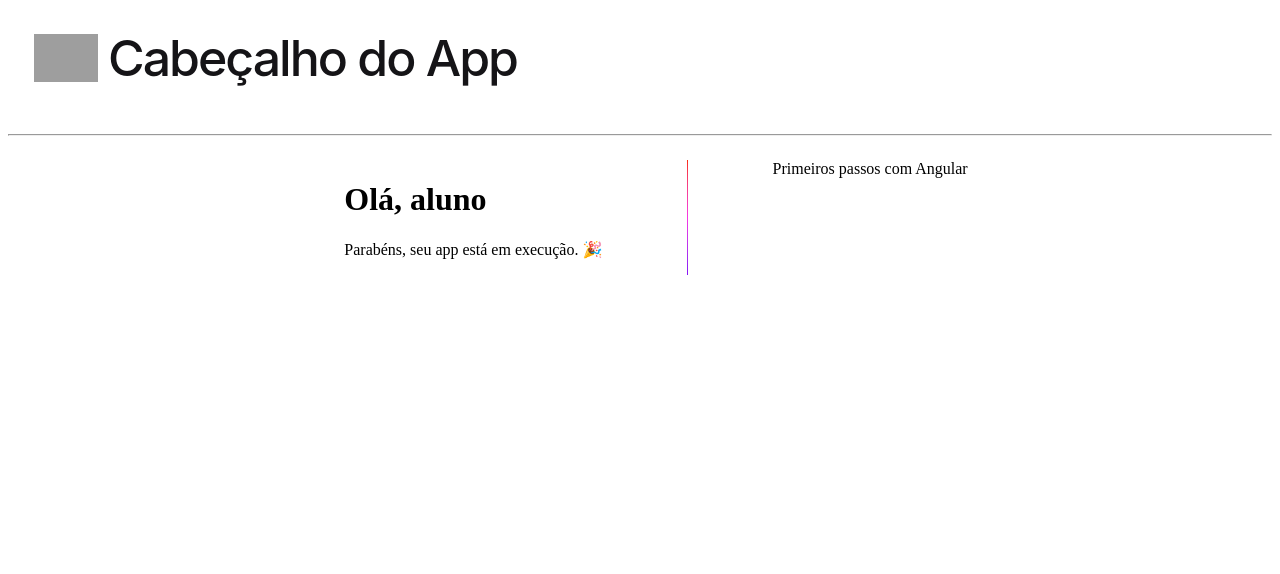
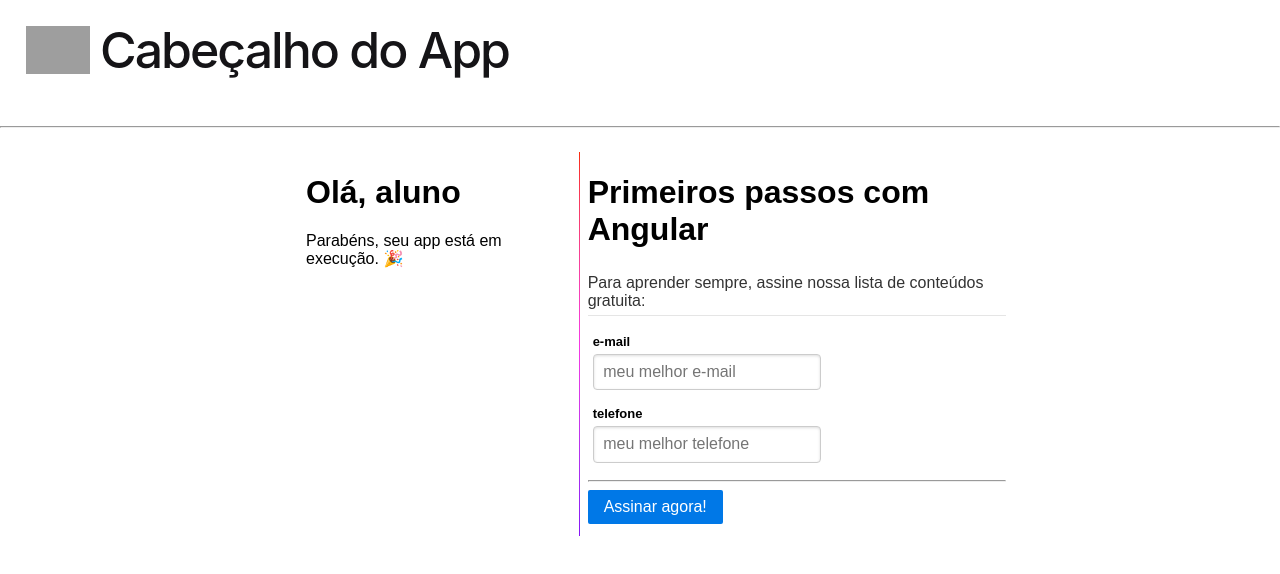
Before and after one commit to prof-emilio-resende/learn-angular, an Angular app: page / in a window 1280 px wide. Shown: the top 574 px of the page. Built offline with nearby package versions, Linux system fonts and the light colour scheme; grey boxes are pictures that could not be loaded.

Commit message:
purecss + signin form

```diff
--- a/src/app/content/content.component.html
+++ b/src/app/content/content.component.html
@@ -1,3 +1,4 @@
 <div class="right-side">
-    Primeiros passos com Angular
+    <h1>Primeiros passos com Angular</h1>
+    <app-signin></app-signin>
 </div>
--- a/src/app/content/content.component.ts
+++ b/src/app/content/content.component.ts
@@ -1,9 +1,10 @@
 import { Component } from '@angular/core';
+import { SigninComponent } from "../signin/signin.component";
 
 @Component({
   selector: 'app-content',
   standalone: true,
-  imports: [],
+  imports: [SigninComponent],
   templateUrl: './content.component.html',
   styleUrl: './content.component.css'
 })
--- /dev/null
+++ b/src/app/signin/signin.component.css
@@ -0,0 +1,10 @@
+.field {
+    padding: 5px 5px 5px 5px;
+}
+
+.fieldText {
+    text-align: left;
+    font-size: small;
+    font-family: Arial, Helvetica, sans-serif;
+    font-weight: bold;
+}
--- /dev/null
+++ b/src/app/signin/signin.component.html
@@ -0,0 +1,21 @@
+<div>
+  <div class="pure-form pure-form-stacked">
+    <fieldset>
+      <legend>
+        Para aprender sempre, assine nossa lista de conteúdos gratuita:
+      </legend>
+      <div class="field">
+        <label for="email" class="fieldText">e-mail</label>
+        <input id="email" type="text" placeholder="meu melhor e-mail" />
+      </div>
+      <div class="field">
+        <label for="phone" class="fieldText">telefone</label>
+        <input id="phone" type="text" placeholder="meu melhor telefone" />
+      </div>
+      <hr />
+      <button type="button" class="pure-button pure-button-primary">
+        Assinar agora!
+      </button>
+    </fieldset>
+  </div>
+</div>
--- a/src/index.html
+++ b/src/index.html
@@ -6,6 +6,7 @@
   <base href="/">
   <meta name="viewport" content="width=device-width, initial-scale=1">
   <link rel="icon" type="image/x-icon" href="favicon.ico">
+  <link rel="stylesheet" href="https://cdn.jsdelivr.net/npm/purecss@3.0.0/build/pure-min.css" integrity="sha384-X38yfunGUhNzHpBaEBsWLO+A0HDYOQi8ufWDkZ0k9e0eXz/tH3II7uKZ9msv++Ls" crossorigin="anonymous">
 </head>
 <body>
   <app-root></app-root>
```
Also changed, not shown: src/app/signin/signin.component.ts (added, +12 -0 lines), 1 other file (tests, documents, lock files or other folders).
